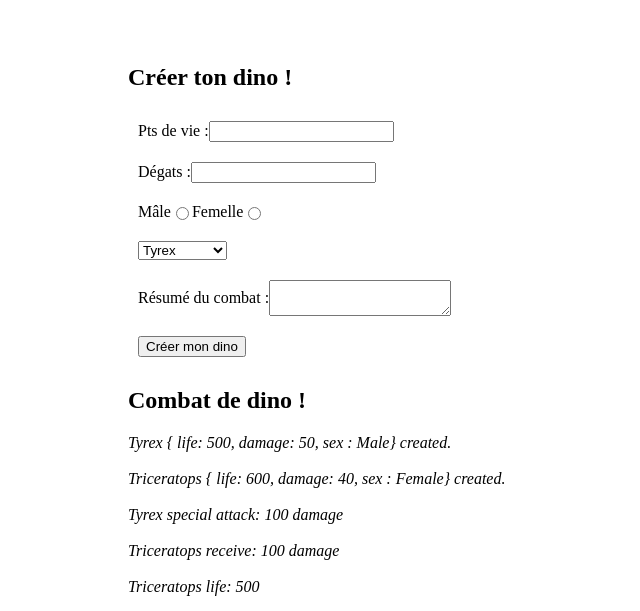
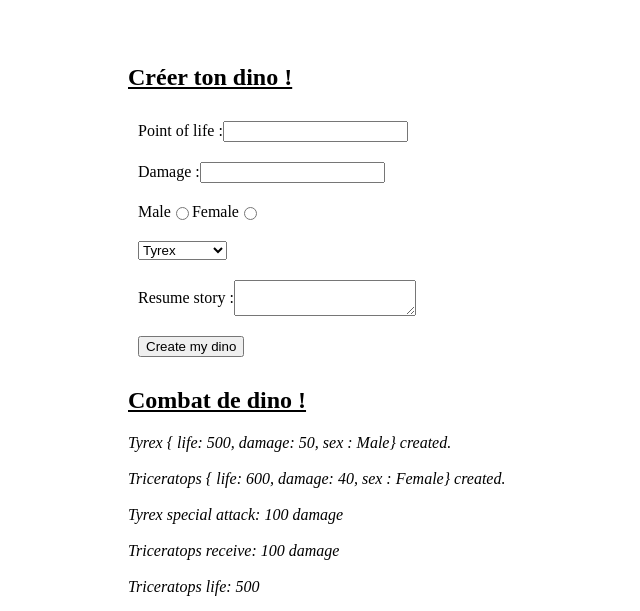
Before and after one commit to Ldqtheone/php_week, a PHP site: page /TP_Dino/dino.php in a window 1280 px wide. Shown: the part 69-680 px from the top of the page, without its empty margins (0-640 px from the left). Run offline with PHP 8.4, Linux system fonts and the light colour scheme.

Commit message:
finish current css

```diff
--- a/TP_Dino/dino.php
+++ b/TP_Dino/dino.php
@@ -19,15 +19,15 @@
                 $tools = new Tools();
 
                 echo "<div>";
-        $tools->CreateInput("number", "lifeDino", "Pts de vie : ", "PH");
+                $tools->CreateInput("number", "lifeDino", "Point of life : ", "PH");
                 echo "</div>";
                 echo "<div>";
-        $tools->CreateInput("number", "damageDino", "Dégats : ", "PA");
+                $tools->CreateInput("number", "damageDino", "Damage : ", "PA");
                 echo "</div>";
 
                 echo "<div>";
-        $tools->CreateInputRadio("sexDino", true, "Mâle");
-        $tools->CreateInputRadio("sexDino", false, "Femelle");
+                $tools->CreateInputRadio("sexDino", true, "Male");
+                $tools->CreateInputRadio("sexDino", false, "Female");
                 echo "</div>";
 
                 echo "<div>";
@@ -35,11 +35,11 @@
                 echo "</div>";
 
                 echo "<div>";
-        $tools->CreateTextArea("textAreaDino", "Résumé du combat : ");
+                $tools->CreateTextArea("textAreaDino", "Resume story : ");
                 echo "</div>";
 
                 echo "<div>";
-        $tools->CreateInputSubmit("validDino", "Créer mon dino");
+                $tools->CreateInputSubmit("validDino", "Create my dino");
                 echo "</div>";
 
                 if (!empty($_POST))
--- a/algo/story10.php
+++ b/algo/story10.php
@@ -1,5 +1,5 @@
 <h2>Story 10</h2>
-<div>
+<div class="story">
     <h3>Email and Birth :</h3>
     <form id="formStory10" method="POST" action="">
         <label for="email">Enter your mail : </label>
--- a/algo/story11.php
+++ b/algo/story11.php
@@ -1,5 +1,5 @@
 <h2>Story 11</h2>
-<div>
+<div class="story">
     <h3>Tri du tableau :</h3>
     <form id="formStory11" method="POST" action="">
         <label for="namesArray">Enter names with ',' separator : </label>
--- a/algo/story3.php
+++ b/algo/story3.php
@@ -1,5 +1,5 @@
 <h2>Story 3</h2>
-<div>
+<div class="story">
     <h3>Primary Number :</h3>
     <form id="formStory3" method="POST" action="#">
         <label for="primaryNumber">Enter a number :</label>
--- a/algo/story4.php
+++ b/algo/story4.php
@@ -1,5 +1,5 @@
 <h2>Story 4</h2>
-<div>
+<div class="story">
     <h3>Past Event :</h3>
     <form id="formStory4" method="POST" action="#">
         <label for="time">Time in seconds : </label>
--- a/algo/story5.php
+++ b/algo/story5.php
@@ -1,5 +1,5 @@
 <h2>Story 5</h2>
-<div>
+<div class="story">
     <h3>Minimum Number :</h3>
     <form id="formStory5" method="POST" action="#">
         <label for="numberOne" >Number 1 : </label>
--- a/algo/story6.php
+++ b/algo/story6.php
@@ -1,5 +1,5 @@
 <h2>Story 6</h2>
-<div>
+<div class="story">
     <h3>Roman Number :</h3>
     <form id="formStory6" method="POST" action="#">
         <label for="romanNumber">Enter a number : </label>
--- a/algo/story7.php
+++ b/algo/story7.php
@@ -1,5 +1,5 @@
 <h2>Story 7</h2>
-<div>
+<div class="story">
     <h3>Factorial :</h3>
     <form id="formStory7" method="POST" action="#">
         <label for="factorialNumber">Enter a number : </label>
--- a/algo/story8.php
+++ b/algo/story8.php
@@ -1,5 +1,5 @@
 <h2>Story 8</h2>
-<div>
+<div class="story">
     <h3>Decimal to Hexadecimal :</h3>
     <form id="formStory8" method="POST" action="#">
         <label for="hexadecimalNumber">Enter a number : </label>
--- a/algo/story9.php
+++ b/algo/story9.php
@@ -1,5 +1,5 @@
 <h2>Story 9</h2>
-<div>
+<div class="story">
     <h3>Decimal to Binary :</h3>
     <form id="formStory9" method="POST" action="">
         <label for="binaryNumber">Enter a number : </label>
--- a/bdd/US14.php
+++ /dev/null
@@ -1 +0,0 @@
-<h2>Story 14</h2>
--- /dev/null
+++ b/bdd/story14.php
@@ -0,0 +1,4 @@
+<h2>Story 14</h2>
+<div class="story">
+
+</div>
--- a/style.css
+++ b/style.css
@@ -149,3 +149,19 @@ body{
 main{
     margin: 5% 10%;
 }
+
+h2{
+    text-decoration: underline;
+}
+
+.story{
+    transition-duration: 0.5s;
+    padding-left: 5px;
+}
+
+.story:hover{
+    transition-duration: 0.5s;
+    border-left: 3px solid rgb(206, 6, 43);
+    padding-left: 10px;
+
+}
```
Also changed, not shown: bdd/US12.php (deleted, +0 -38 lines), bdd/US13.php (deleted, +0 -42 lines), bdd/bdd.php (+9 -6 lines), bdd/story12.php (added, +41 -0 lines), bdd/story13.php (added, +45 -0 lines). Lines whose indentation alone changed are shown as unchanged.
